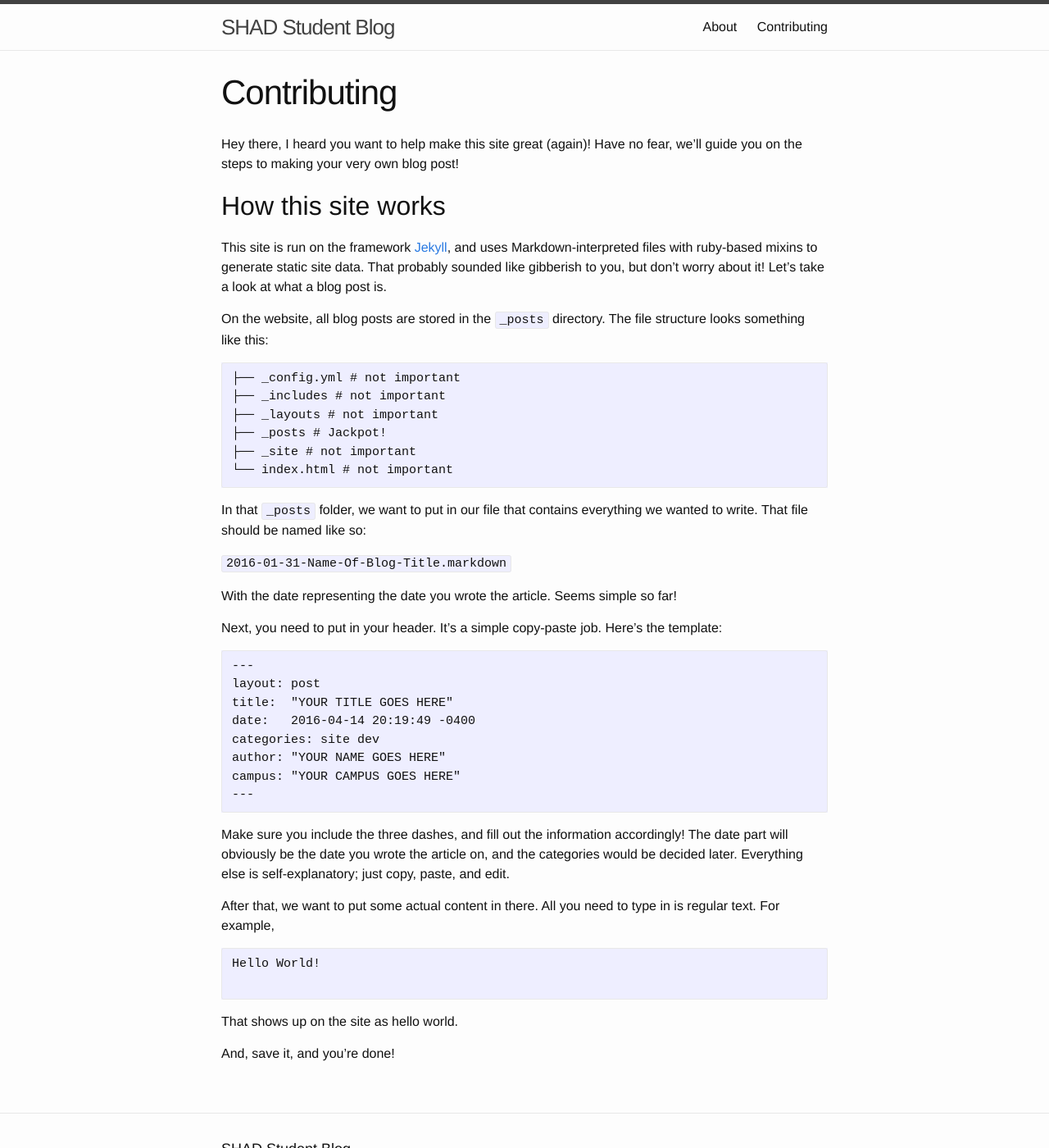
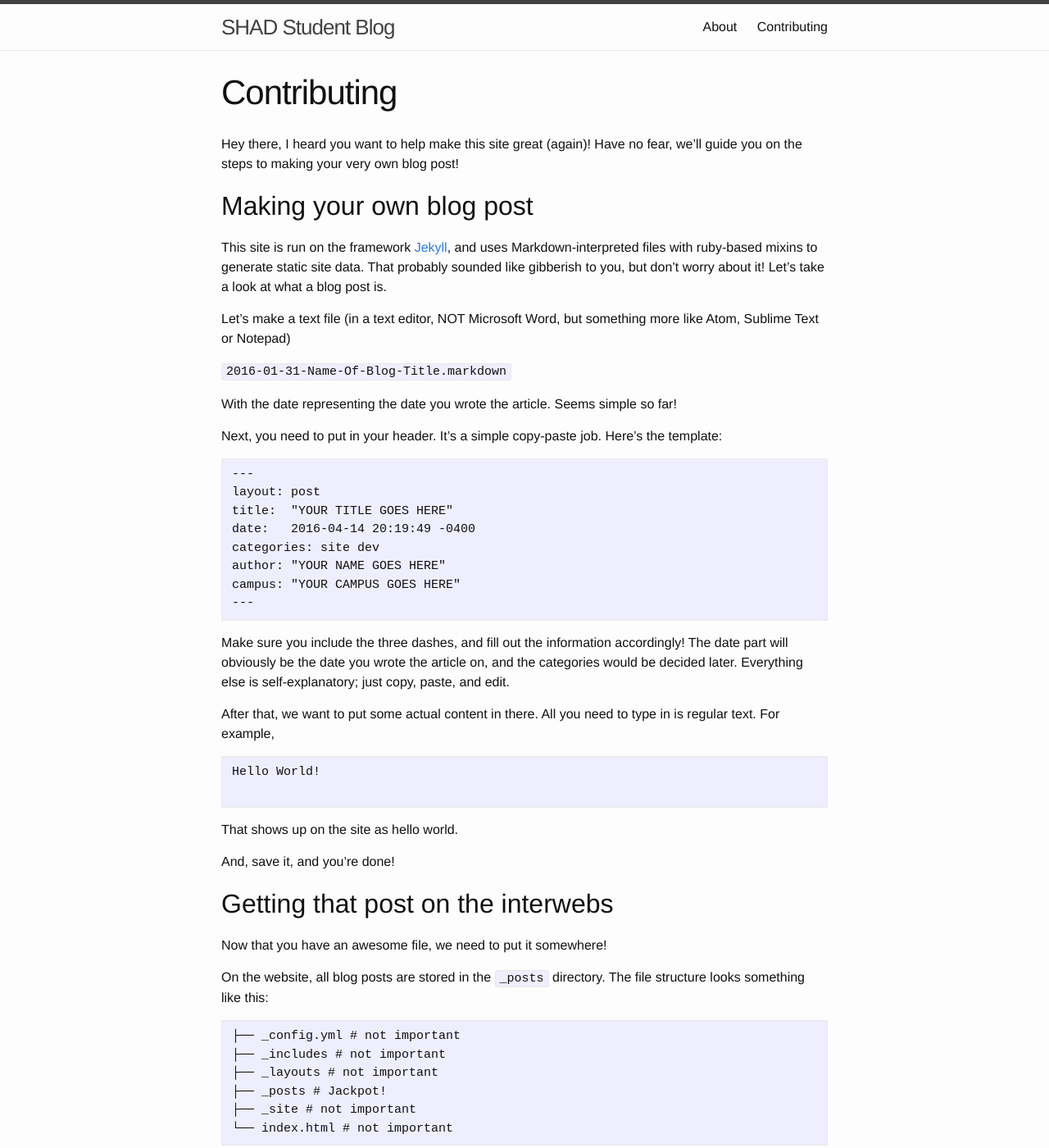
Before and after one commit to AideTechBot/blogs-test, a Jekyll site: the page built from contribute.md, in a window 1280 px wide and 1400 px high. Shown: the whole window at 82% size. Built offline with Jekyll 4.4.1, drawn with Linux system fonts in a browser that asks for light colours; some of the changed text lies outside the part shown.

Commit message:
fixes up contribute just a bit

````diff
--- a/contribute.md
+++ b/contribute.md
@@ -6,22 +6,11 @@ permalink: /contribute/
 
 Hey there, I heard you want to help make this site great (again)! Have no fear, we'll guide you on the steps to making your very own blog post!
 
-## How this site works
+## Making your own blog post
 
 This site is run on the framework [Jekyll](https://jekyllrb.com/), and uses Markdown-interpreted files with ruby-based mixins to generate static site data. That probably sounded like gibberish to you, but don't worry about it! Let's take a look at what a blog post is.
 
-On the website, all blog posts are stored in the `_posts` directory. The file structure looks something like this:
-
-```
-├── _config.yml # not important
-├── _includes # not important
-├── _layouts # not important
-├── _posts # Jackpot!
-├── _site # not important
-└── index.html # not important
-```
-
-In that `_posts` folder, we want to put in our file that contains everything we wanted to write. That file should be named like so:
+Let's make a text file (in a text editor, NOT Microsoft Word, but something more like Atom, Sublime Text or Notepad)
 
 `2016-01-31-Name-Of-Blog-Title.markdown`
 
@@ -52,3 +41,20 @@ Hello World!
 That shows up on the site as hello world.
 
 And, save it, and you're done!
+
+## Getting that post on the interwebs
+
+Now that you have an awesome file, we need to put it somewhere!
+
+On the website, all blog posts are stored in the `_posts` directory. The file structure looks something like this:
+
+```
+├── _config.yml # not important
+├── _includes # not important
+├── _layouts # not important
+├── _posts # Jackpot!
+├── _site # not important
+└── index.html # not important
+```
+
+We want to put our blog post in that `_posts` directory. While I wish we could voodoo magic it online! I'll show you how to do that, once I finish writing this post!
````
